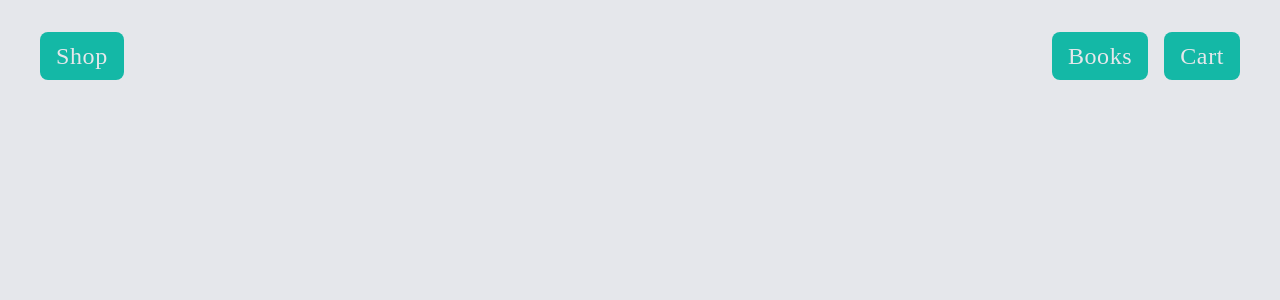
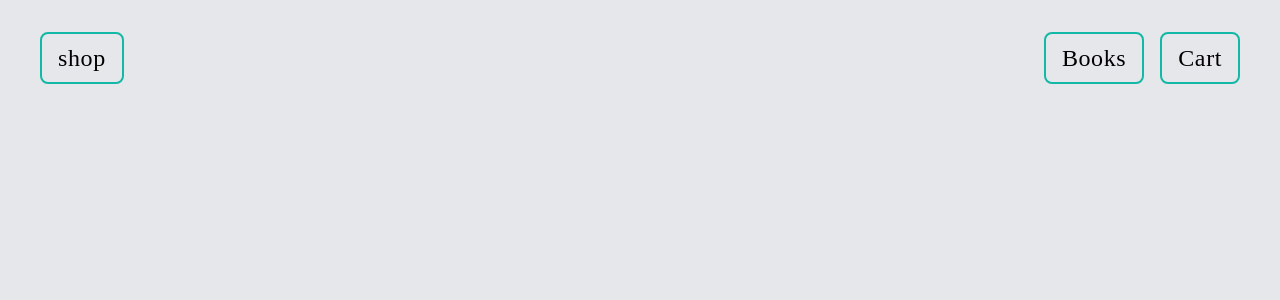
Before and after one commit to afsalahamed07/shop, a React (Vite) app: page /cart in a window 1280 px wide. Shown: the top 300 px of the page. Built offline with nearby package versions, Linux system fonts and the light colour scheme.

Commit message:
committing after long time with some changes. don't really know what i'm commiting.

```diff
--- a/package.json
+++ b/package.json
@@ -25,6 +25,7 @@
     "eslint-plugin-react-refresh": "^0.4.14",
     "globals": "^15.11.0",
     "postcss": "^8.4.47",
+    "prettier": "^3.3.3",
     "tailwindcss": "^3.4.14",
     "typescript": "~5.6.2",
     "typescript-eslint": "^8.11.0",
--- a/src/components/navbar/Navbar.css
+++ b/src/components/navbar/Navbar.css
@@ -1,14 +1,15 @@
 .navbar {
-    @apply basis-1/12 flex justify-between p-4 text-gray-200 font-river text-2xl
+  @apply basis-1/12 flex justify-between p-4 text-gray-200 font-river text-2xl
     tracking-wide pt-8 px-10;
 
-    li {
-        @apply list-none  px-4 py-2 rounded-lg bg-teal-500
-        transition ease-in-out duration-300 hover:-translate-y-2
-        cursor-pointer hover:bg-teal-700 hover:shadow-md;
-    }
+  /* TODO: get rid of this as well */
+  /*li {*/
+  /*  @apply list-none  px-4 py-2 rounded-lg bg-teal-500*/
+  /*      transition ease-in-out duration-300 hover:-translate-y-2*/
+  /*      cursor-pointer hover:bg-teal-700 hover:shadow-md;*/
+  /*}*/
 
-    .links {
-        @apply flex gap-4;
-    }
+  .links {
+    @apply flex gap-4;
+  }
 }
--- a/src/components/navbar/Navbar.tsx
+++ b/src/components/navbar/Navbar.tsx
@@ -1,23 +1,17 @@
 import React from "react";
 
 import "./Navbar.css";
-import { Link } from "react-router-dom";
+import NavLink from '../reusables/NavLink/NavLink'
 
 const Navbar: React.FC = () => {
   return (
     <div className="navbar">
       <div className="logo">
-        <Link to="/">
-          <li>Shop</li>
-        </Link>
+        <NavLink navLink="/" navText="shop" />
       </div>
       <div className="links">
-        <Link to="products">
-          <li>Books</li>
-        </Link>
-        <Link to="cart">
-          <li>Cart</li>
-        </Link>
+        <NavLink navLink="products" navText="Books" />
+        <NavLink navLink="cart" navText="Cart" />
       </div>
     </div>
   );
--- a/src/components/products/Products.css
+++ b/src/components/products/Products.css
@@ -1,3 +1,4 @@
+/* TODO: Remove this from the styel. have seretat sytle for button.css */
 .btn {
   @apply flex;
 
--- /dev/null
+++ b/src/components/reusables/Button/Button.tsx
@@ -0,0 +1,15 @@
+import React from 'react'
+import './button.css';
+
+type ButtonProps = {
+	buttonText: string;
+	onClick: () => void;
+}
+
+export default const Button: React.FC<ButtonProps> = ({ buttonText, onClick }) => {
+	return (
+		<div className='btn'>
+			<button onClick={onClick}>{buttonText}</button>
+		</div>
+	);
+};
--- /dev/null
+++ b/src/components/reusables/Button/button.css
@@ -0,0 +1,8 @@
+.btn {
+  @apply flex;
+
+  button {
+    @apply px-4 py-2 font-river text-lg text-gray-200 bg-teal-500
+        rounded-lg hover:bg-teal-700 transition ease-in-out duration-300;
+  }
+}
--- /dev/null
+++ b/src/components/reusables/NavLink/NavLink.tsx
@@ -0,0 +1,20 @@
+import React from 'react'
+import { Link } from 'react-router-dom';
+import './navlink.css'
+
+type NavLinkProp = {
+	navLink: string;
+	navText: string;
+}
+
+const NavLink: React.FC<NavLinkProp> = ({ navLink, navText }) => {
+	return (
+		<div className='nav'>
+			<Link to={navLink}>
+				<li>{navText}</li>
+			</Link>
+		</div>
+	)
+}
+
+export default NavLink;
--- /dev/null
+++ b/src/components/reusables/NavLink/navlink.css
@@ -0,0 +1,10 @@
+.nav {
+  li {
+    @apply list-none px-4 py-2 rounded-lg  border-teal-500 border-2 text-black
+        transition ease-in-out duration-300 cursor-pointer;
+
+    &:hover {
+      @apply bg-teal-500 -translate-y-2 shadow-md text-white;
+    }
+  }
+}
```
Also changed, not shown: src/infra/book-api.ts (+6 -7 lines). Lines whose indentation alone changed are shown as unchanged.
